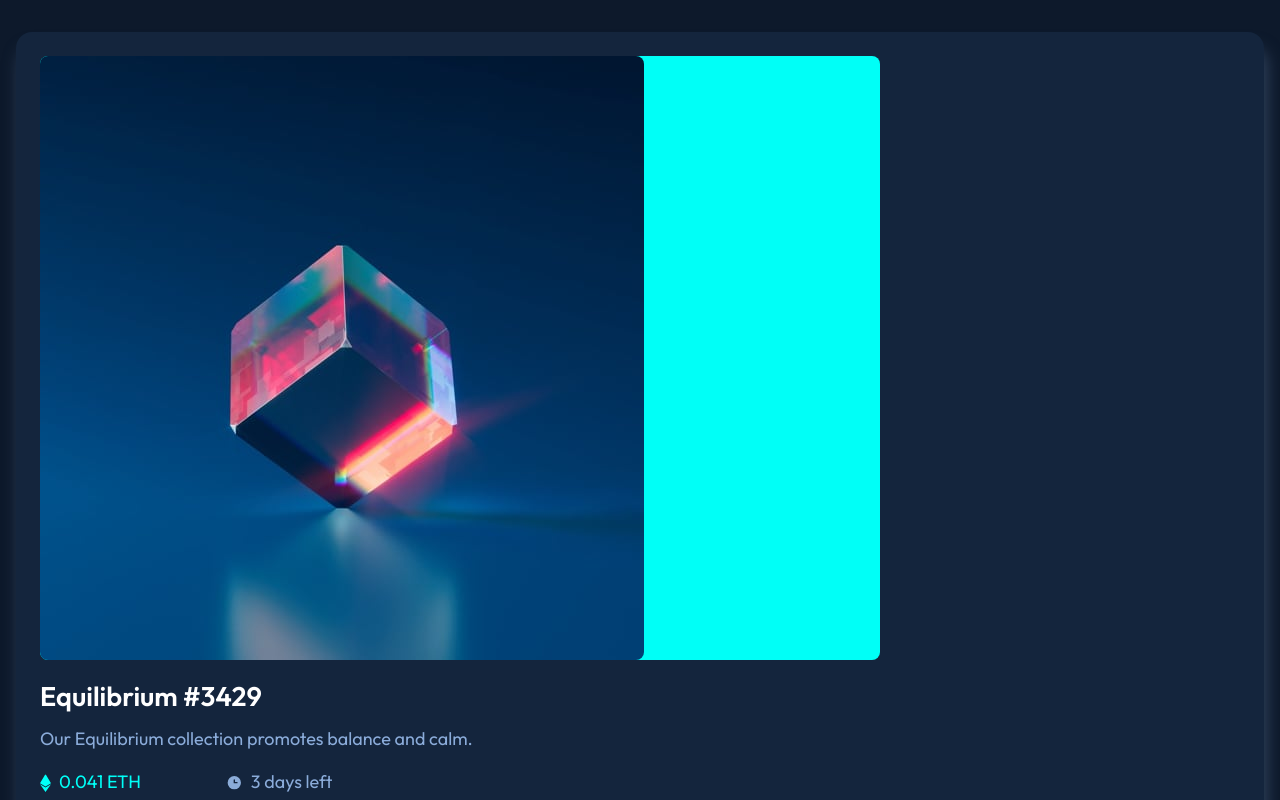
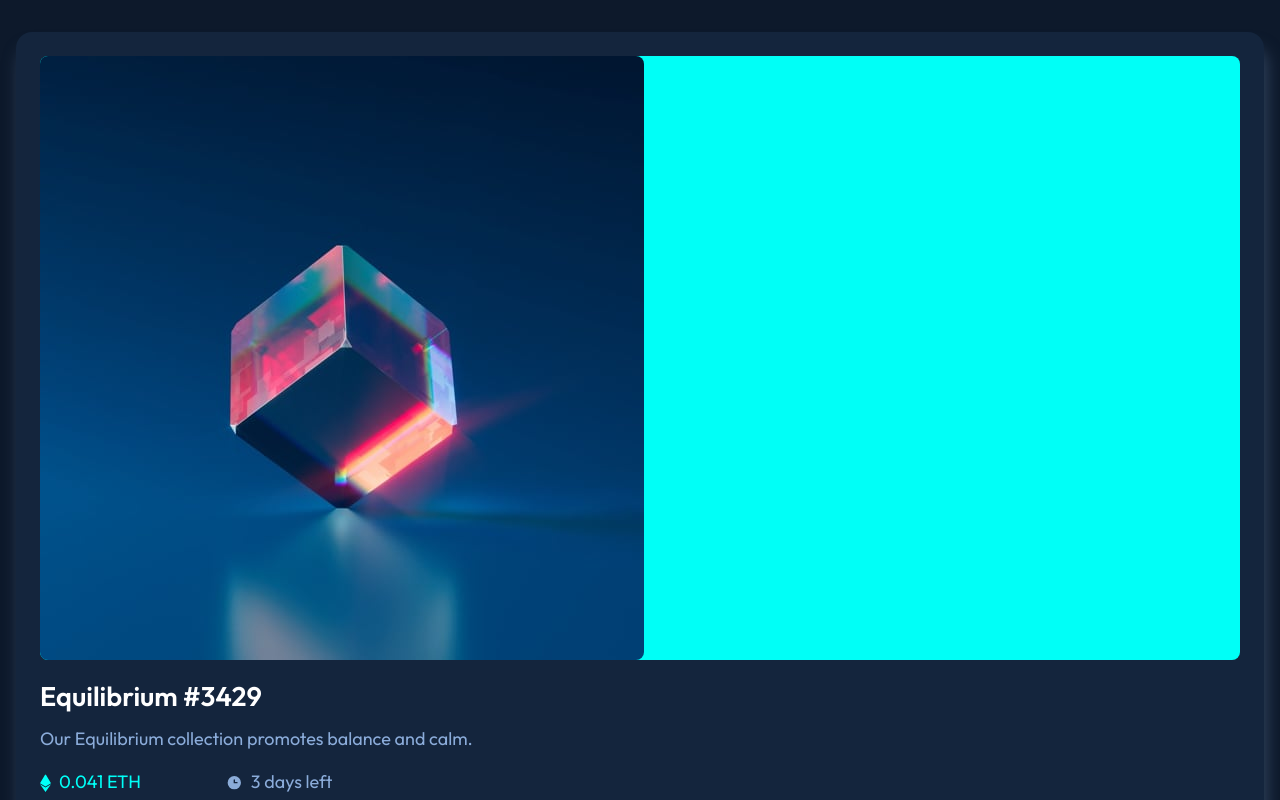
Before and after one commit to sclingan/NFT-Preview-Card, a React (Create React App) app: page / in a window 1280 px wide. Shown: the top 800 px of the page. Built offline with nearby package versions, Linux system fonts and the light colour scheme.

Commit message:
adjusting active states and box shadows

```diff
--- a/src/index.css
+++ b/src/index.css
@@ -46,7 +46,10 @@ p, h1, h2, h3, h4, h5, h6 {
 /* SASS Variables */
 /* Fonts */
 /* TODO:
-    fix icons for value and days, flex is stretching them
+    fix icon spacing
+    fix overlay image, make eye image brighter
+    fix background color seeping thru on borders
+    fix box shadow color? or leave it? maybe make it black and then cyan on hover??
 */
 body {
   background-color: hsl(217deg, 54%, 11%);
@@ -69,7 +72,6 @@ main {
 .div__image_overlay {
   background-color: hsl(178deg, 100%, 50%);
   border-radius: 0.5rem;
-  max-width: 70%;
 }
 
 .div__image_overlay:hover {
--- a/src/index.scss
+++ b/src/index.scss
@@ -61,7 +61,10 @@
 
 
   /* TODO:
-      fix icons for value and days, flex is stretching them
+      fix icon spacing
+      fix overlay image, make eye image brighter
+      fix background color seeping thru on borders
+      fix box shadow color? or leave it? maybe make it black and then cyan on hover??
   */
   body {
     background-color: $main_bg_dark_blue;
@@ -84,7 +87,6 @@
   .div__image_overlay {
     background-color: $cyan;
     border-radius: .5rem;
-    max-width: 70%;
   }
 
   .div__image_overlay:hover {
```
Also changed, not shown: 1 other file (tests, documents, lock files or other folders).
